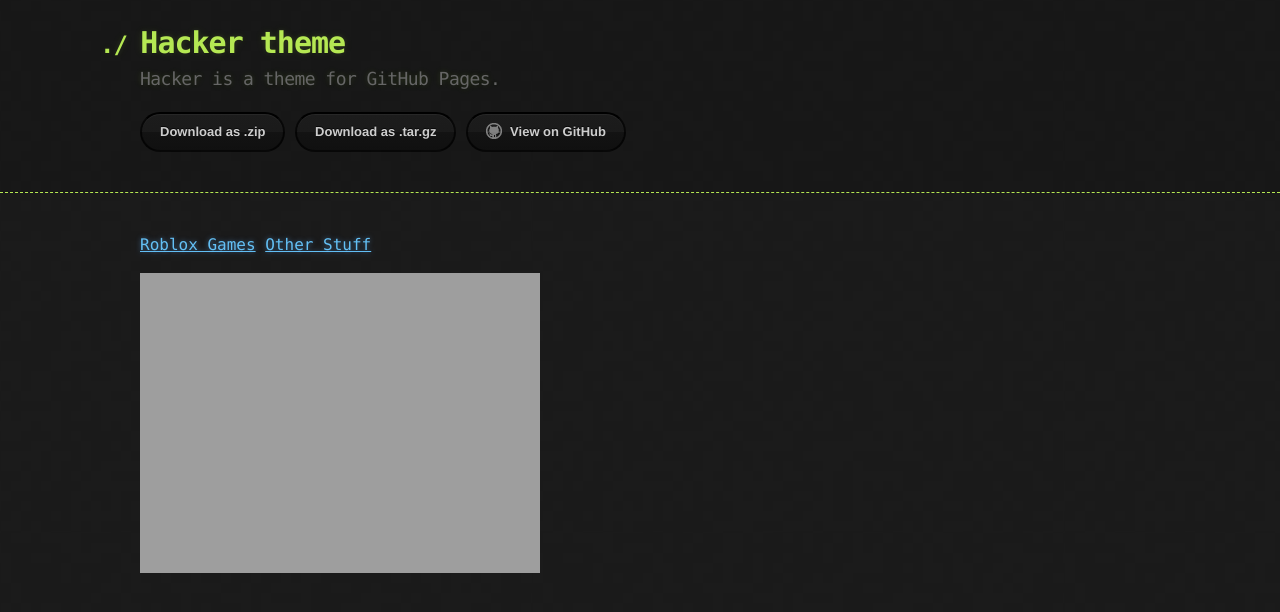
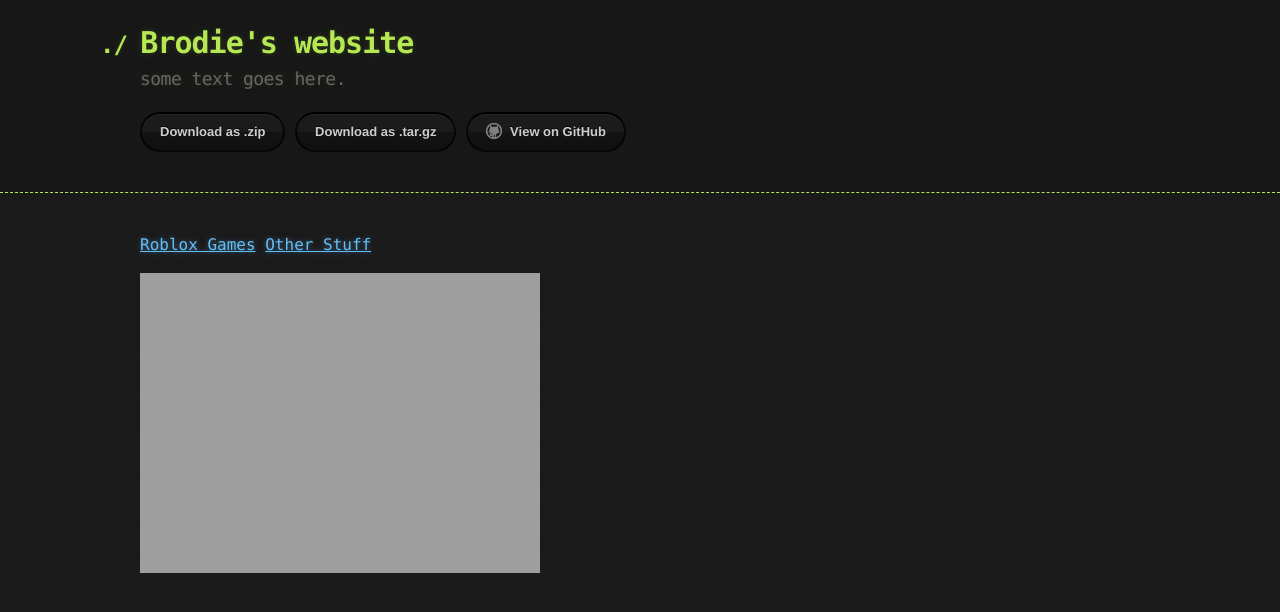
Before and after one commit to TheRealBrodie/TheRealBrodie.github.io, a Jekyll site: the page built from index.md, in a window 1280 px wide. Shown: the top 612 px of the page. Built offline with Jekyll 4.4.1, drawn with Linux system fonts in a browser that asks for light colours.

Commit message:
Update _config.yml

```diff
--- a/_config.yml
+++ b/_config.yml
@@ -1,5 +1,5 @@
-title: Hacker theme
-description: Hacker is a theme for GitHub Pages.
+title: Brodie's website
+description: some text goes here.
 show_downloads: true
 google_analytics:
 theme: jekyll-theme-hacker
```
